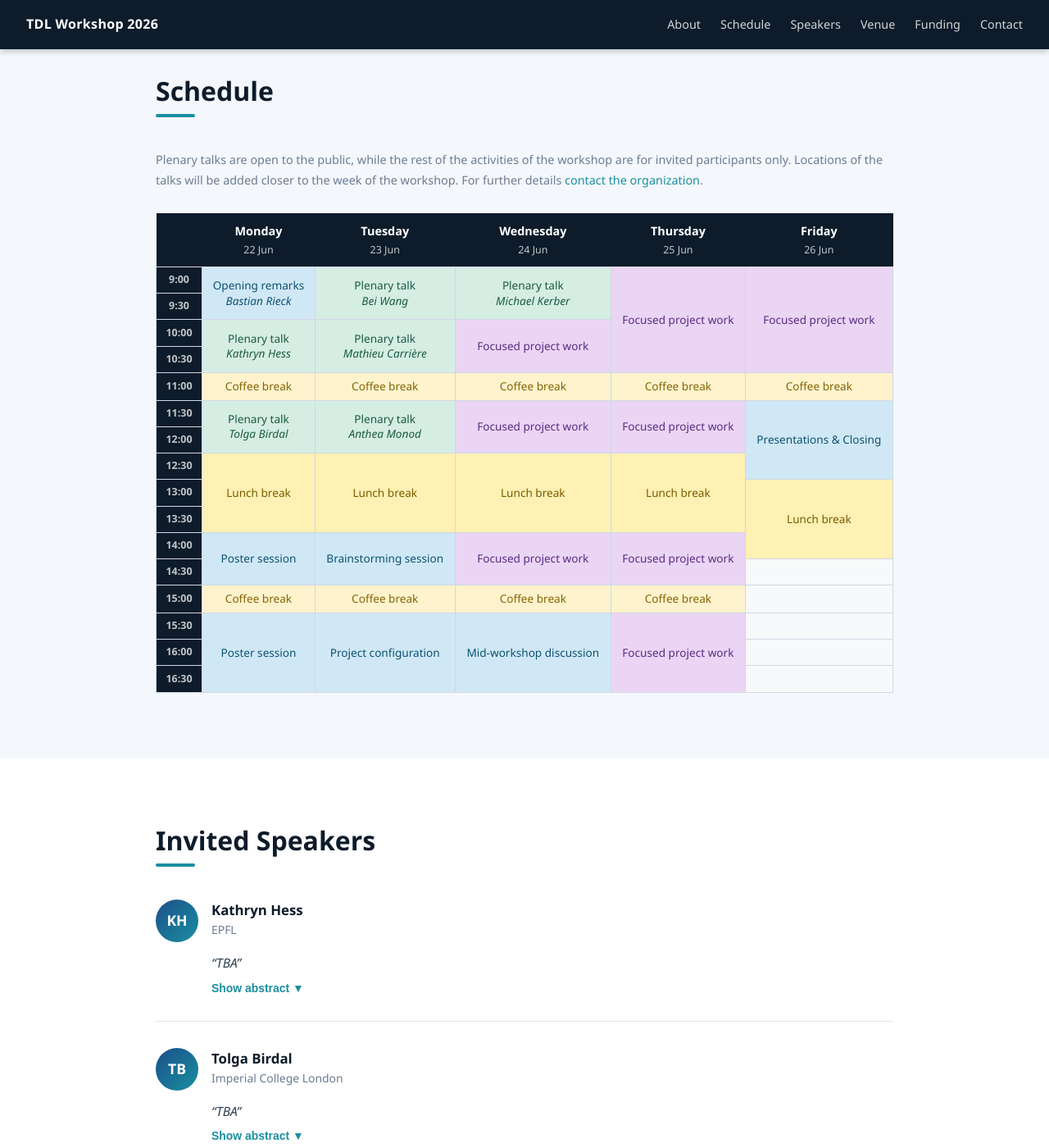
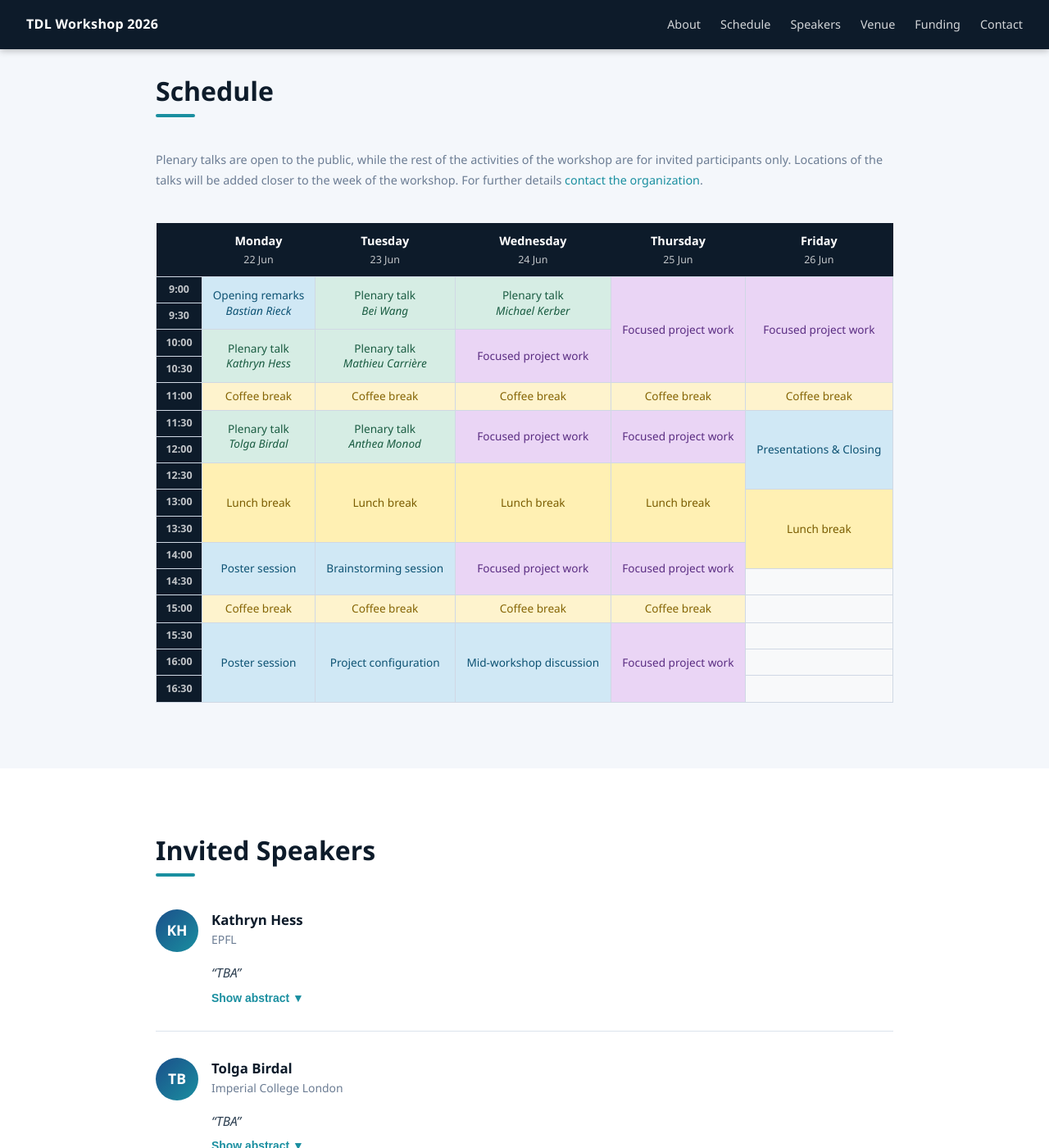
Before and after one commit to aidos-lab/tdl-workshop, a Jekyll site: the page built from index.html, in a window 1280 px wide and 1400 px high, scrolled down 1834 px. Shown: the whole window at 82% size. Built offline with Jekyll 4.4.1, drawn with Linux system fonts in a browser that asks for light colours.

Commit message:
little details

```diff
--- a/assets/css/style.css
+++ b/assets/css/style.css
@@ -214,7 +214,7 @@ section:nth-child(even):not(.hero) { background: var(--light); }
 .schedule-note {
   font-size: .9rem;
   color: var(--muted);
-  margin-bottom: 1.75rem;
+  margin-bottom: 2.5rem;
 }
 
 /* Weekly grid table */
```
